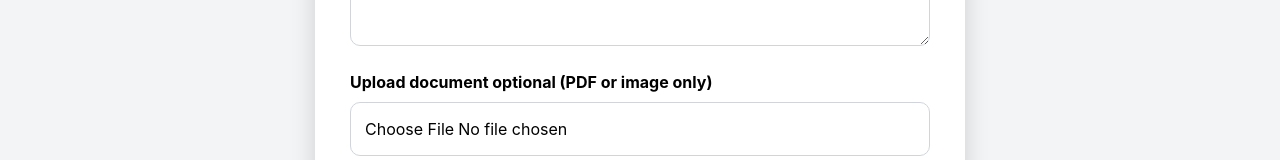
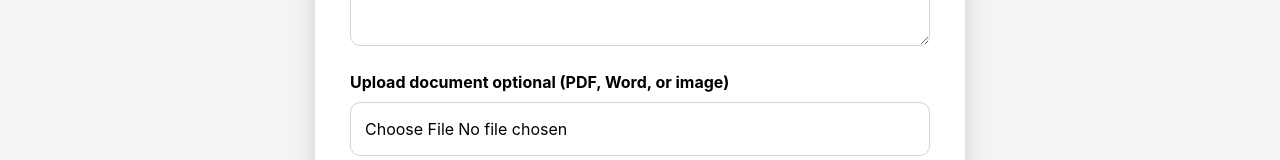
Before and after one commit to joekalala880/congolese-community-platform, a React app in the folder frontend/: page /housing in a window 1280 px wide. Shown: the part 551-711 px from the top of the page. Built offline with nearby package versions, Linux system fonts and the light colour scheme; the HTML template or start-up script is replaced by a standard one.

Commit message:
Allow Word document uploads

```diff
--- a/frontend/src/Housing.jsx
+++ b/frontend/src/Housing.jsx
@@ -32,11 +32,13 @@ function Housing() {
   };
 
   const allowedFileTypes = [
-    "application/pdf",
-    "image/jpeg",
-    "image/png",
-    "image/webp",
-  ];
+  "application/pdf",
+  "image/jpeg",
+  "image/png",
+  "image/webp",
+  "application/msword",
+  "application/vnd.openxmlformats-officedocument.wordprocessingml.document",
+];
 
   const handleChange = (e) => {
     setFormData({
@@ -204,7 +206,7 @@ function Housing() {
               marginBottom: "8px",
             }}
           >
-            Upload document optional (PDF or image only)
+           Upload document optional (PDF, Word, or image)
           </label>
 
           <input
```
